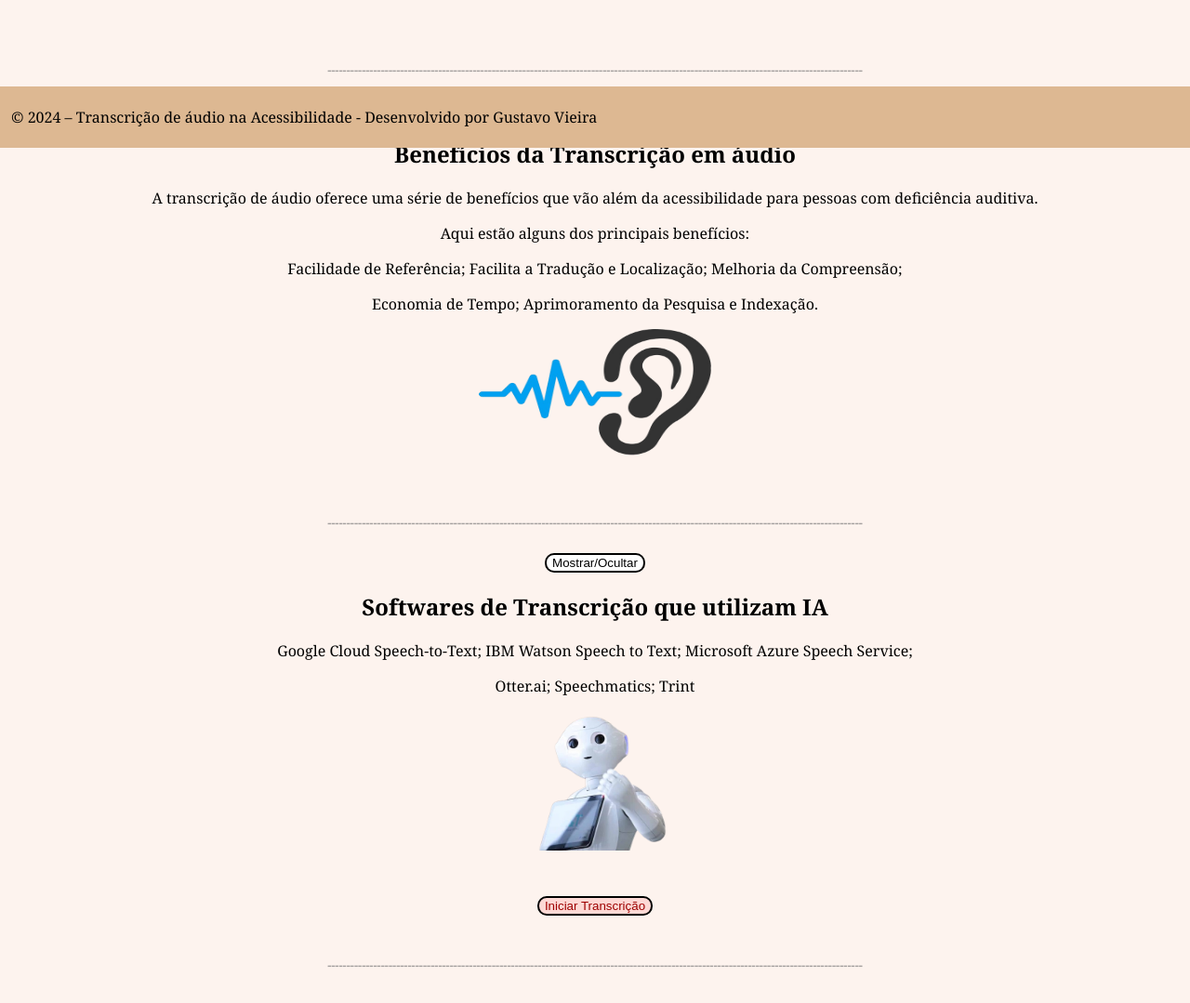
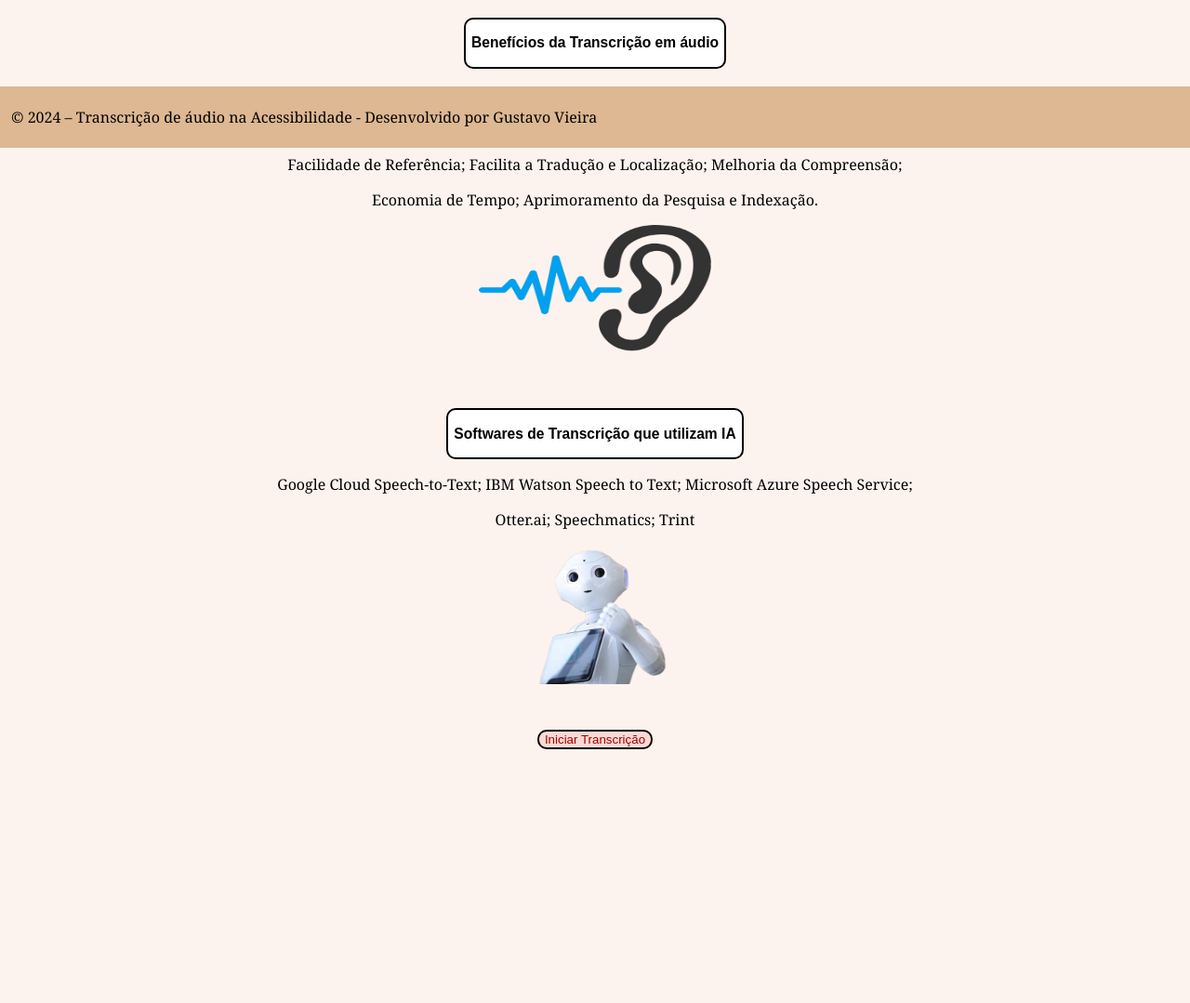
Before and after one commit to sukzxGustavoV/silviaatt, a plain HTML site: page index.html in a window 1280 px wide. Shown: the part 641-1720 px from the top of the page at 93% size. After the commit the page ends 1489 px from the top, so only its background shows below. Drawn offline with Linux system fonts and the light colour scheme.

Commit message:
index.html

```diff
--- a/index.html
+++ b/index.html
@@ -20,6 +20,7 @@
 
   <main>
 
+
     <div id="contrastOptions" aria-label="Opções de contraste">
       <button id="blackAndWhite" aria-label="Preto e Branco">Preto e Branco</button>
       <button id="highContrast" aria-label="Alto Contraste">Padrão</button>
@@ -28,11 +29,11 @@
 
     <h2>Acessibilidade na Transcrição de áudio</h2>
     <br>
-    <article>
+
+    <article class="td">
       <div class="container">
-        <button onclick="toggleVisibility('section1')">Mostrar/Ocultar</button>
+        <button onclick="toggleVisibility('section1')"><h3>Importância da Transcrição de áudio na Acessibilidade</h3></button>
         <div id="section1" class="hidden">
-          <h2>Importância da Transcrição de áudio na Acessibilidade</h2>
           <p>A transcrição de áudio desempenha um papel crucial na promoção da acessibilidade para pessoas com deficiência auditiva,</p>
           <p>bem como para indivíduos com dificuldades de audição. Aqui estão algumas razões pelas quais a transcrição de áudio é importante para a acessibilidade:</p>
           <p>Acesso à Informação; Compreensão Integral; Conformidade Legal e Normativa; Melhoria da Indexação e Acessibilidade Online.</p>
@@ -43,36 +44,32 @@
       </div>
 
       <br>
-      <h5>--------------------------------------------------------------------------------------------------------------------------------------------</h5>
       <div class="container">
-        <button onclick="toggleVisibility('section2')">Mostrar/Ocultar</button>
+        <button onclick="toggleVisibility('section2')"><h3>Benefícios da Transcrição em áudio</h3></button>
         <div id="section2" class="hidden">
-          <h2>Benefícios da Transcrição em áudio</h2>
           <p>A transcrição de áudio oferece uma série de benefícios que vão além da acessibilidade para pessoas com deficiência auditiva.</p>
           <p>Aqui estão alguns dos principais benefícios:</p>
           <p>Facilidade de Referência; Facilita a Tradução e Localização; Melhoria da Compreensão;</p>
           <p>Economia de Tempo; Aprimoramento da Pesquisa e Indexação.</p>
           <img src="escutar.png">
       </div>
-
       <br>
-      <h5>--------------------------------------------------------------------------------------------------------------------------------------------</h5>
-
+      </div>
       <div class="container">
-        <button onclick="toggleVisibility('section3')">Mostrar/Ocultar</button>
+        <button onclick="toggleVisibility('section3')"><h3>Softwares de Transcrição que utilizam IA</h3></button>
         <div id="section3" class="hidden">
-          <h2>Softwares de Transcrição que utilizam IA</h2>
           <p>Google Cloud Speech-to-Text; IBM Watson Speech to Text; Microsoft Azure Speech Service;</p>
           <p>Otter.ai; Speechmatics; Trint</p>
           <img src="robo.png">
         </div>
       </div>
       <br>
-      <button id="startButton">Iniciar Transcrição</button>
-      <div id="transcription"></div>
-      <br>
-      <h5>--------------------------------------------------------------------------------------------------------------------------------------------</h5>
 
+
+    </article>
+    <button id="startButton">Iniciar Transcrição</button>
+    <div id="transcription"></div>
+    <br>
   </main>
 
   <footer class="h-f">
```
